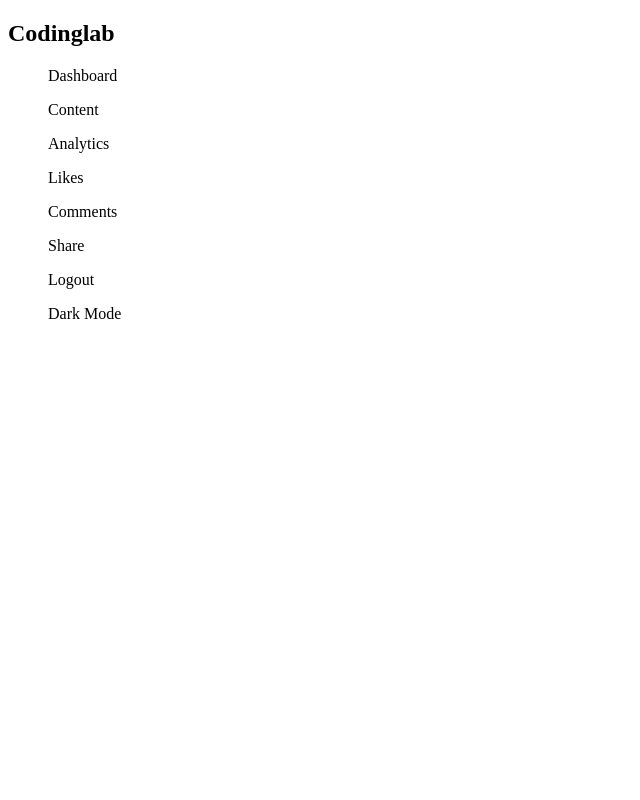
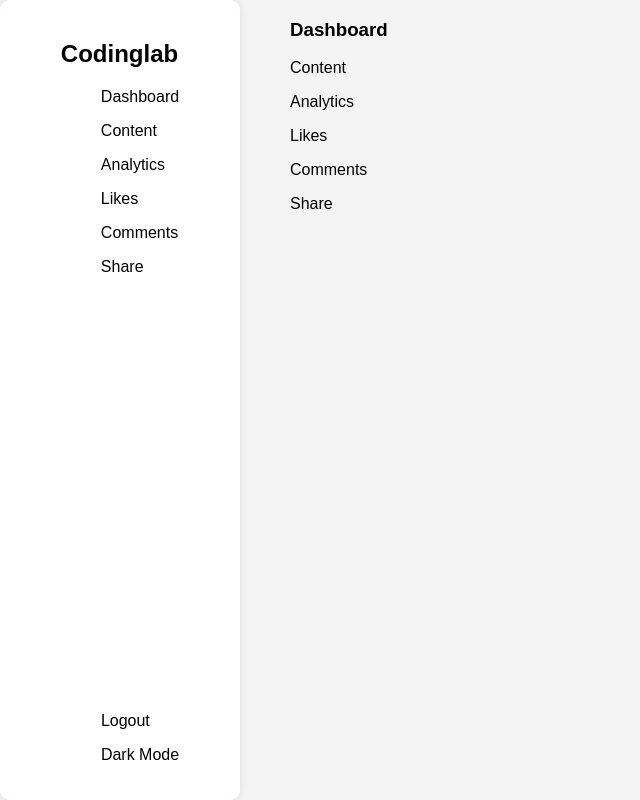
Before and after one commit to juniorOdds/html-css-test, a plain HTML site: page index.html in a window 1280 px wide. Shown: the whole page, without its empty margins (0-640 px from the left). Drawn offline with Linux system fonts and the light colour scheme.

Commit message:
add background color and layout for side-bar ,adjust layout and spacing of side-bar

```diff
--- /dev/null
+++ b/index.css
@@ -0,0 +1,28 @@
+
+body {
+    margin: 0;
+    padding: 0;
+    font-family: sans-serif;
+    background-color: #f4f4f4;
+    width: 100vw;
+    height: 100vh;
+}
+.dashboard {
+    display: flex;
+    width: 100%;
+    height: 100%;
+    flex-direction: row;
+    column-gap: 50px;
+    &>.side-bar {
+        display: flex;
+        align-items: center;
+        justify-content: space-between;
+        flex-direction: column;
+        width: 200px;
+        background-color: #fff;
+        border-radius: 10px;
+        box-shadow: 0 0 10px rgba(0, 0, 0, 0.1);
+        padding: 20px;
+    }
+
+}
--- a/index.html
+++ b/index.html
@@ -2,32 +2,57 @@
 <html lang="en">
 
 <head>
-    <meta charset="UTF-8">
-    <meta name="viewport" content="width=device-width, initial-scale=1.0">
+    <meta charset="UTF-8" />
+    <meta name="viewport" content="width=device-width, initial-scale=1.0" />
     <title>Document</title>
+    <!-- <link href="
+https://cdn.jsdelivr.net/npm/reset-css@5.0.2/reset.min.css
+" rel="stylesheet" /> -->
+    <link rel="stylesheet" href="index.css" />
 </head>
 
 <body>
-    <div class="">
+    <div class="dashboard">
         <section class="side-bar">
             <div class="top-menu">
                 <h1>Codinglab</h1>
-                <ul>Dashboard</ul>
-                <ul>Content</ul>
-                <ul>Analytics</ul>
-                <ul>Likes</ul>
-                <ul>Comments</ul>
-                <ul>Share</ul>
+                <ul>
+                    Dashboard
+                </ul>
+                <ul>
+                    Content
+                </ul>
+                <ul>
+                    Analytics
+                </ul>
+                <ul>
+                    Likes
+                </ul>
+                <ul>
+                    Comments
+                </ul>
+                <ul>
+                    Share
+                </ul>
             </div>
             <div class="bottom-menu">
-                <ul>Logout</ul>
-                <ul>Dark Mode</ul>
-
+                <ul>
+                    Logout
+                </ul>
+                <ul>
+                    Dark Mode
+                </ul>
             </div>
-
         </section>
 
-
+        <section class="main-content">
+            <h3>Dashboard</h3>
+            <p>Content</p>
+            <p>Analytics</p>
+            <p>Likes</p>
+            <p>Comments</p>
+            <p>Share</p>
+        </section>
     </div>
 </body>
 
```
